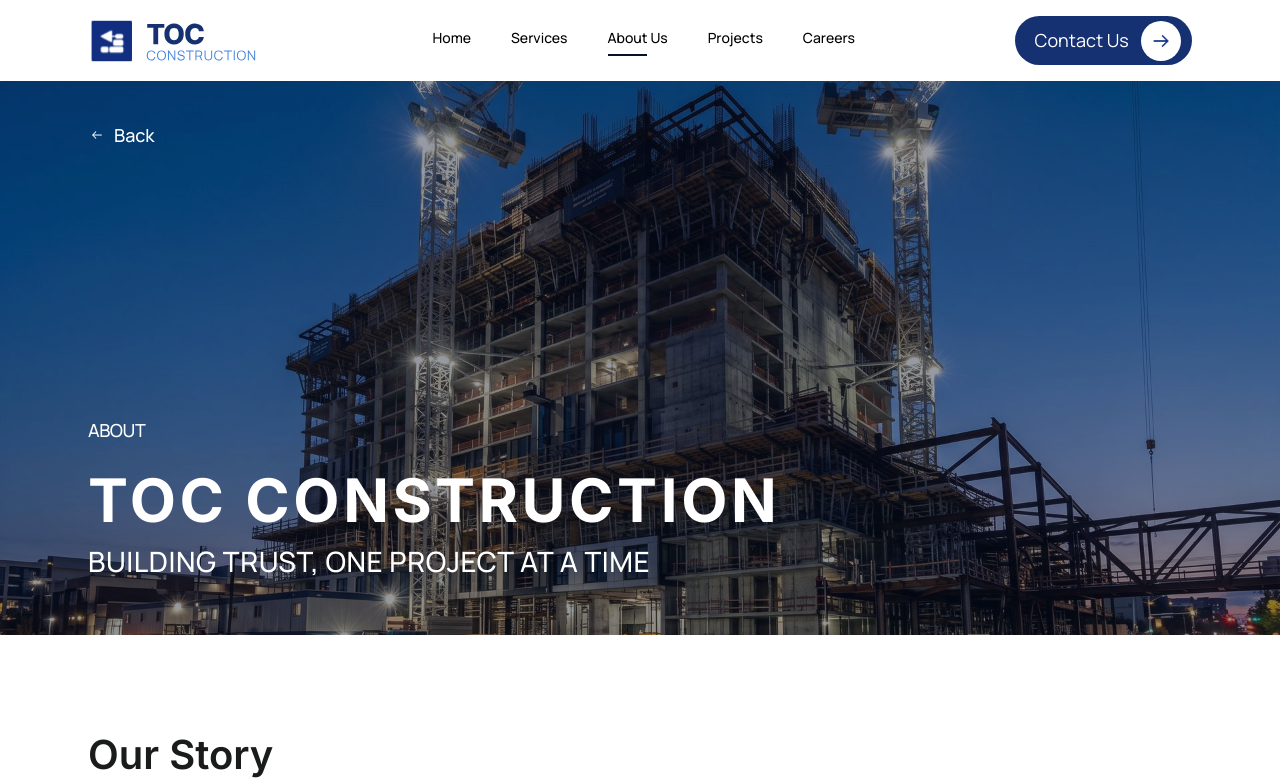
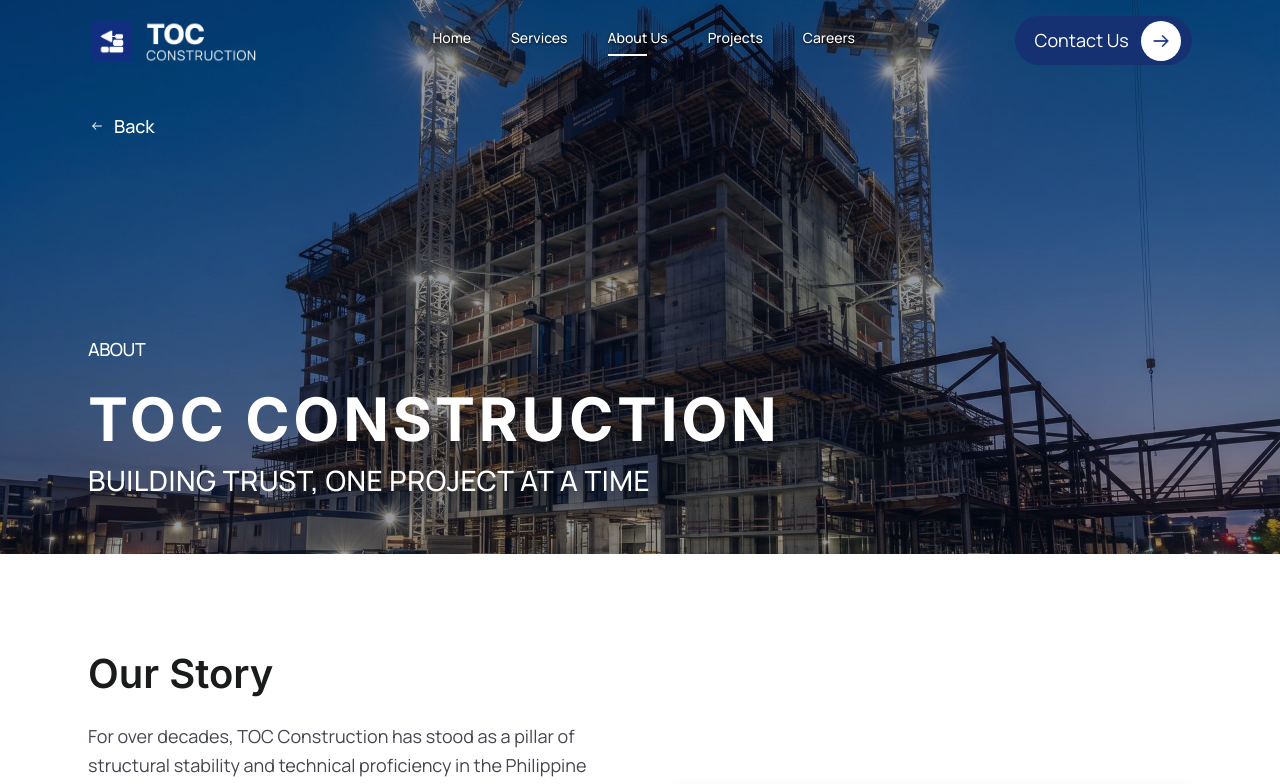
Before and after one commit to AloysiousOrbegoso/toc-construction, a React (Vite) app in the folder frontend/: page /about in a window 1280 px wide. Shown: the top 784 px of the page. Built offline with nearby package versions, Linux system fonts and the light colour scheme.

Commit message:
Polished: Navbar and Sections

```diff
--- a/frontend/src/components/sections/about/Hero.jsx
+++ b/frontend/src/components/sections/about/Hero.jsx
@@ -12,7 +12,7 @@
       />
       <div className="absolute inset-0 -z-10 bg-[rgba(7,17,43,0.42)]" />
 
-      <div className="mx-auto w-full max-w-360 px-6 md:px-12 lg:px-22 pt-10">
+      <div className="mx-auto w-full max-w-360 px-6 pt-10 md:px-12 lg:px-22 lg:pt-28">
         <Link
           to="/"
           className="inline-flex items-center gap-2 font-display text-lead font-medium text-white"
--- a/frontend/src/components/sections/careers/Header.jsx
+++ b/frontend/src/components/sections/careers/Header.jsx
@@ -15,7 +15,7 @@
 			/>
 			<div className="absolute inset-0 -z-10 bg-[rgba(7,17,43,0.48)]" />
 
-			<div className="mx-auto w-full max-w-360 px-6 md:px-12 lg:px-22 pt-10">
+			<div className="mx-auto w-full max-w-360 px-6 pt-10 md:px-12 lg:px-22 lg:pt-28">
 				<Link
 					to="/"
 					className="inline-flex items-center gap-2 font-display text-lead font-medium text-white transition-opacity hover:opacity-75"
--- a/frontend/src/components/sections/explore_services/heropage.jsx
+++ b/frontend/src/components/sections/explore_services/heropage.jsx
@@ -11,7 +11,7 @@
 				backgroundRepeat: "no-repeat",
 			}}
 		>
-			<a href="/" className="absolute left-6 top-8 font-display text-lead font-medium text-white md:left-12 md:top-11 lg:left-22">
+			<a href="/" className="absolute left-6 top-8 font-display text-lead font-medium text-white md:left-12 md:top-11 lg:left-22 lg:top-24">
 				&lt;- Back
 			</a>
 
--- a/frontend/src/components/sections/homepage/About_Us.jsx
+++ b/frontend/src/components/sections/homepage/About_Us.jsx
@@ -28,11 +28,11 @@
                         Learn More About Us
                     </WipeButton>
                 </div>
-                <div className="rounded-md">
+                <div className="min-w-0 rounded-md">
                     <img
                         src={aboutUsImage}
                         alt="Architect reviewing construction plans"
-                        className="m-6 rounded-xl w-250 object-fill"
+                        className="mx-auto block w-full max-w-full rounded-xl object-contain"
                     />
                 </div>
             </div>
--- a/frontend/src/components/sections/homepage/OurProcess.jsx
+++ b/frontend/src/components/sections/homepage/OurProcess.jsx
@@ -29,7 +29,7 @@
           <WipeButton variant="outline">Learn More</WipeButton>
         </div>
 
-        <div className="flex-[2_1_0%] min-w-0 flex flex-col sm:flex-row sm:flex-nowrap gap-[clamp(1.5rem,1.2rem+2vw,2.5rem)]">
+        <div className="flex-[2_1_0%] min-w-0 grid grid-cols-2 gap-[clamp(1.5rem,1.2rem+2vw,2.5rem)] sm:grid-cols-4">
           {processSteps.map((step) => (
             <div className="flex-1 min-w-0 flex flex-col gap-[clamp(1rem,0.8rem+1vw,1.5rem)]" key={step.number}>
               <div className="w-[clamp(56px,4vw+40px,74px)] h-[clamp(54px,4vw+38px,71px)] rounded-full flex items-center justify-center shrink-0">
--- a/frontend/src/components/sections/homepage/WhatWeDo.jsx
+++ b/frontend/src/components/sections/homepage/WhatWeDo.jsx
@@ -70,7 +70,7 @@
               net against sub-pixel rounding, not load-bearing. */}
           <div className="relative w-full h-0 pt-[100%] overflow-hidden">
             {/* Bottom-left image — the biggest of the three */}
-            <div className="absolute left-[12%] bottom-0 w-[76%] h-[58%] rounded-xl overflow-hidden border-4 border-[#f6f6f6] z-0">
+            <div className="absolute left-[6%] bottom-0 w-[76%] h-[58%] rounded-xl overflow-hidden border-4 border-[#f6f6f6] z-0">
               <img
                 src={photoBottom}
                 alt="Heavy equipment on a construction site"
@@ -79,7 +79,7 @@
             </div>
 
             {/* Top-left image */}
-            <div className="absolute left-[12%] top-[2%] w-[46%] h-[36%] rounded-xl overflow-hidden border-4 border-[#f6f6f6] z-0">
+            <div className="absolute left-[6%] top-[2%] w-[46%] h-[36%] rounded-xl overflow-hidden border-4 border-[#f6f6f6] z-0">
               <img
                 src={photoWide}
                 alt="Construction site overview"
@@ -91,7 +91,7 @@
                 TOP-RIGHT portion of the bottom-left image, not its full height.
                 Sits flush at top/right (no negative offset), so it can never
                 float outside the card. */}
-            <div className="absolute right-0 top-0 w-[40%] h-[76%] rounded-xl overflow-hidden border-4 border-[#f6f6f6] z-10">
+            <div className="absolute right-[6%] top-0 w-[40%] h-[76%] rounded-xl overflow-hidden border-4 border-[#f6f6f6] z-10">
               <img
                 src={photoTall}
                 alt="Tower crane against a blue sky"
--- a/frontend/src/components/sections/projects/HeroSection.jsx
+++ b/frontend/src/components/sections/projects/HeroSection.jsx
@@ -15,7 +15,7 @@
     >
       <a
         href="/"
-        className="absolute left-6 top-8 font-display text-lead font-medium text-white md:left-12 md:top-11 lg:left-22"
+        className="absolute left-6 top-8 font-display text-lead font-medium text-white md:left-12 md:top-11 lg:left-22 lg:top-24"
       >
         &lt;- Back
       </a>
--- a/frontend/src/components/sections/projects/detail/ProjectHero.jsx
+++ b/frontend/src/components/sections/projects/detail/ProjectHero.jsx
@@ -16,14 +16,14 @@
     >
       <Link
         to="/projects"
-        className="absolute left-6 top-8 font-display text-lead font-medium text-white md:left-12 md:top-11 lg:left-22"
+        className="absolute left-6 top-8 font-display text-lead font-medium text-white md:left-12 md:top-11 lg:left-22 lg:top-24"
       >
         &lt;- Back
       </Link>
 
       <Link
         to="/contact"
-        className="absolute right-6 top-8 flex items-center gap-2 rounded-full bg-white px-4 py-2 font-display text-small font-semibold text-neutral-950 shadow-[0_4px_16px_rgba(0,0,0,0.18)] transition-transform hover:scale-105 md:right-12 md:top-11 lg:right-20"
+        className="absolute right-6 top-8 flex items-center gap-2 rounded-full bg-white px-4 py-2 font-display text-small font-semibold text-neutral-950 shadow-[0_4px_16px_rgba(0,0,0,0.18)] transition-transform hover:scale-105 md:right-12 md:top-11 lg:right-20 lg:top-24"
       >
         <CalendarIcon className="h-4 w-4" />
         Book
--- a/frontend/src/components/sections/universal/Navbar.jsx
+++ b/frontend/src/components/sections/universal/Navbar.jsx
@@ -1,30 +1,42 @@
 import { useState } from "react";
-import { NavLink, Link } from "react-router-dom";
+import { NavLink, Link, useLocation } from "react-router-dom";
 import logo from "../../../assets/Logo.svg";
+import clearLogo from "../../../assets/logo_clear.png";
 import contactUsArrow from "../../../assets/homepage/contact_us_arrow.svg";
 
 // This is the navigation bar at the top of the site.
 // It has 3 parts: the logo, the menu links, and the "Contact Us" button.
 function Navbar() {
   const [isOpen, setIsOpen] = useState(false);
+  const { pathname } = useLocation();
+  const isHomepage = pathname === "/";
 
   const navLinkClass = ({ isActive }) =>
     [
-      "font-display font-medium text-small text-black relative inline-block",
+      `font-display font-medium text-small relative inline-block transition-colors duration-300 ${
+        isHomepage ? "text-black" : "text-black lg:text-white lg:[text-shadow:0_1px_3px_rgba(0,0,0,0.85)]"
+      }`,
       "w-full py-4 px-12 border-b border-black/[0.06]",
       "lg:w-auto lg:py-0 lg:px-0 lg:pb-2 lg:border-b-0",
       "hover:text-[#1e56a0]",
       isActive
-        ? "lg:after:content-[''] lg:after:absolute lg:after:left-0 lg:after:bottom-0 lg:after:w-[39px] lg:after:h-0.5 lg:after:bg-[#07112b]"
+        ? `lg:after:content-[''] lg:after:absolute lg:after:left-0 lg:after:bottom-0 lg:after:w-[39px] lg:after:h-0.5 ${isHomepage ? "lg:after:bg-[#07112b]" : "lg:after:bg-white"}`
         : "",
     ].join(" ");
 
   return (
-    <nav className="sticky top-0 z-100 h-18 md:h-20.25 bg-white flex items-center">
+    <nav className={`sticky top-0 z-100 h-18 md:h-20.25 flex items-center bg-white lg:absolute lg:left-0 lg:right-0 ${isHomepage ? "lg:bg-white" : "lg:bg-transparent"}`}>
       <div className="max-w-360 mx-auto w-full flex items-center justify-between gap-6 px-6 md:px-12 lg:px-22">
         {/* Logo on the left, links back to the homepage */}
         <Link to="/" className="block">
-          <img src={logo} alt="TOC Construction Logo" className="h-9 md:h-11 block" />
+          {isHomepage ? (
+            <img src={logo} alt="TOC Construction Logo" className="h-9 md:h-11 block" />
+          ) : (
+            <>
+              <img src={logo} alt="TOC Construction Logo" className="h-9 md:h-11 block lg:hidden" />
+              <img src={clearLogo} alt="TOC Construction Logo" className="hidden h-9 md:h-11 lg:block" />
+            </>
+          )}
         </Link>
 
         {/* Hamburger toggle, shown on smaller screens */}
@@ -55,7 +67,7 @@
         {/* Menu links in the middle */}
         <ul
           id="navbar-menu"
-          className={`list-none absolute left-0 right-0 top-18 md:top-20.25 bg-white flex flex-col items-start gap-0 overflow-hidden shadow-[0_8px_16px_rgba(0,0,0,0.08)] transition-[max-height] duration-350 ease-in-out ${
+          className={`list-none absolute left-0 right-0 top-18 md:top-20.25 bg-white lg:bg-transparent flex flex-col items-start gap-0 overflow-hidden shadow-[0_8px_16px_rgba(0,0,0,0.08)] transition-[max-height] duration-350 ease-in-out ${
             isOpen ? "max-h-100" : "max-h-0"
           } lg:static lg:flex-row lg:items-center lg:gap-10 lg:max-h-none lg:overflow-visible lg:shadow-none`}
         >
```
Also changed, not shown: frontend/src/components/sections/homepage/Hero.jsx (+8 -8 lines), frontend/src/assets/logo_clear.png (added).
